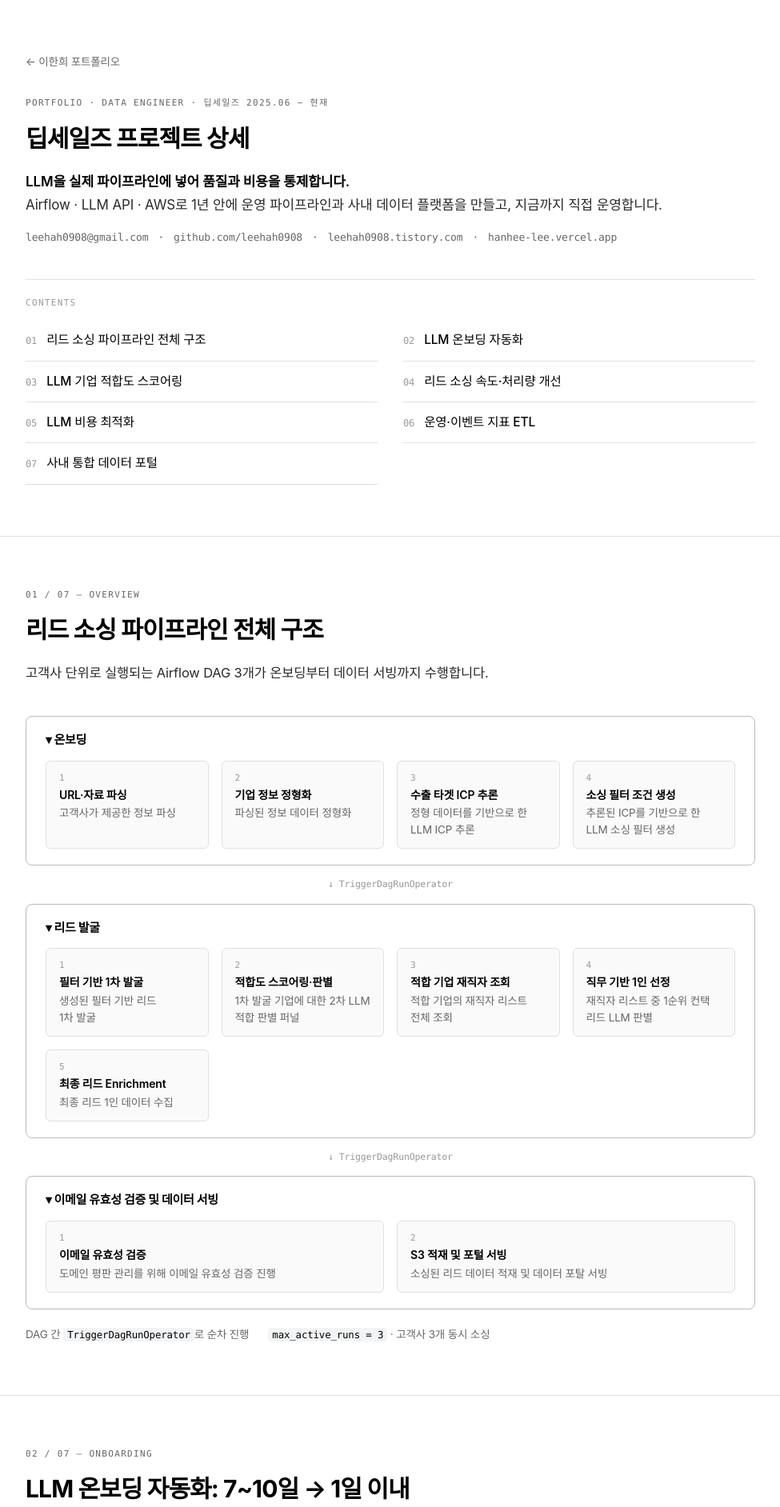
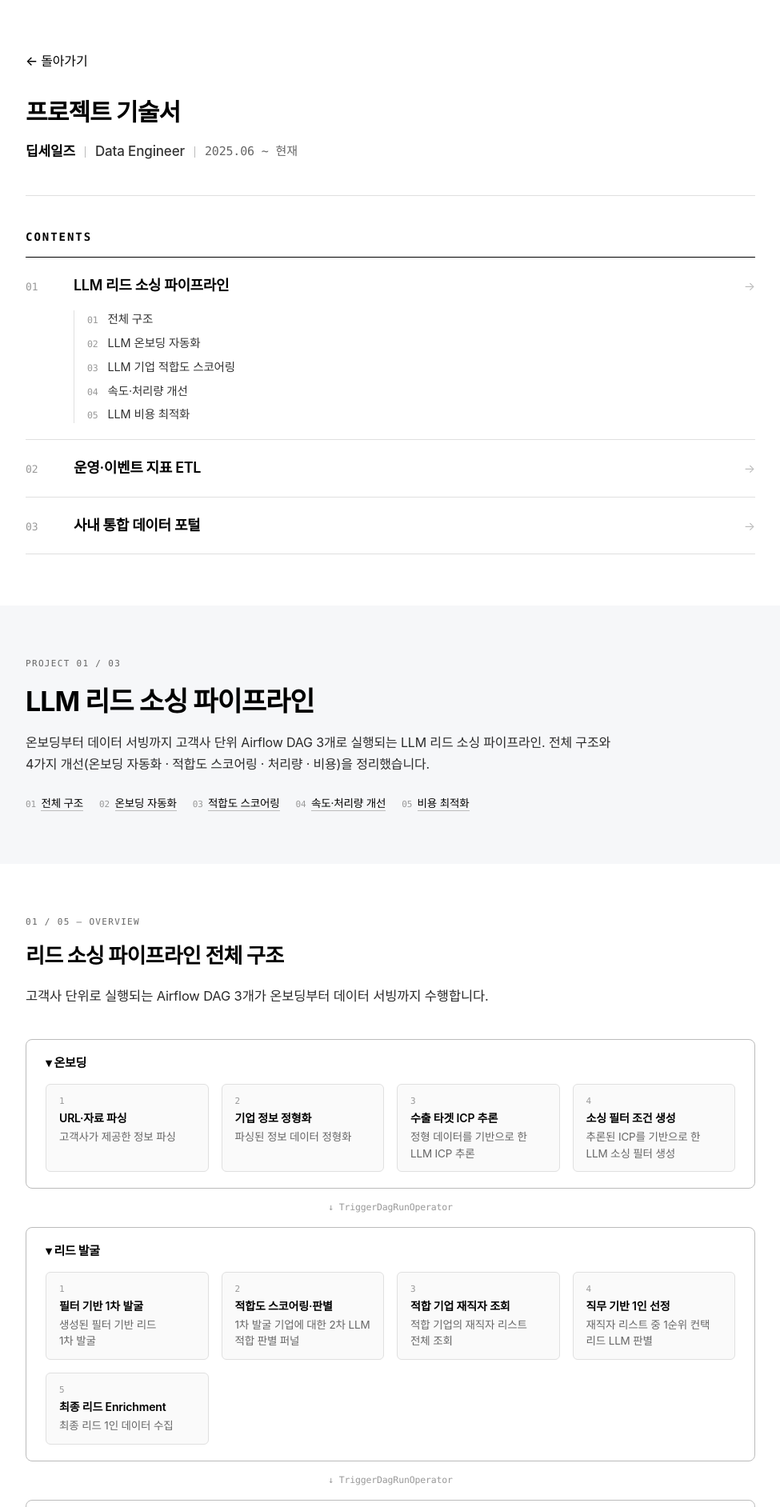
Before and after one commit to leehah0908/hh_portfolio, a plain HTML site: page detail.html in a window 1280 px wide. Shown: the part 60-1944 px from the top of the page at 80% size, without its empty margins (152-1127 px from the left). Drawn offline with Linux system fonts and the light colour scheme; a web font is replaced by a local one.

Commit message:
design: 프로젝트 기술서 표지·목차 정리, 프로젝트 3개 묶음 구조
- 경로 /deepsales → /detail, 상단 메뉴 제거
- 제목 "프로젝트 기술서", 소속·직함·기간 줄을 제목 아래로, 태그라인·연락처 삭제
- 챕터 1~5를 프로젝트 01로 묶고 02(ETL)·03(포털)과 회색 헤더 띠로 구분
- 목차: 번호 열 + 화살표, 프로젝트 01 하위 챕터는 세로 목록, 제목 블록과 구분선
- 전 페이지 스크롤바 숨김, index 버튼 문구 "프로젝트 기술서 보기"

Co-Authored-By: Claude Fable 5.1 <noreply@anthropic.com>

```diff
--- a/detail.html
+++ b/detail.html
@@ -3,7 +3,7 @@
     <head>
         <meta charset="utf-8" />
         <meta name="viewport" content="width=device-width, initial-scale=1" />
-        <title>딥세일즈 프로젝트 상세 · 이한희</title>
+        <title>프로젝트 기술서 · 이한희</title>
         <meta
             name="description"
             content="딥세일즈에서 설계·구축·운영한 LLM 리드 소싱 파이프라인, 운영·이벤트 지표 ETL, 사내 데이터 포털 상세."
@@ -14,7 +14,7 @@
         <meta property="og:locale" content="ko_KR" />
         <meta property="og:site_name" content="이한희 포트폴리오" />
         <meta property="og:url" content="https://hanhee-lee.vercel.app/detail" />
-        <meta property="og:title" content="딥세일즈 프로젝트 상세 · 이한희" />
+        <meta property="og:title" content="프로젝트 기술서 · 이한희" />
         <meta
             property="og:description"
             content="LLM을 실제 파이프라인에 넣어 품질과 비용을 통제합니다. 온보딩 자동화부터 데이터 포털까지 7개 프로젝트."
@@ -47,36 +47,29 @@
             <!-- 0) 표지 -->
             <section class="dt-hero" aria-labelledby="dt-title">
                 <div class="wrap-wide">
-                    <a class="dt-back" href="/#career">← 이한희 포트폴리오</a>
-                    <span class="eyebrow">Portfolio · Data Engineer · 딥세일즈 2025.06 ~ 현재</span>
-                    <h1 id="dt-title" class="sec-title">딥세일즈 프로젝트 상세</h1>
-                    <p class="dt-tagline">
-                        <b>LLM을 실제 파이프라인에 넣어 품질과 비용을 통제합니다.</b><br />
-                        Airflow · LLM API · AWS로 1년 안에 운영 파이프라인과 사내 데이터 플랫폼을
-                        만들고, 지금까지 직접 운영합니다.
-                    </p>
-                    <p class="dt-contacts">
-                        <a href="mailto:leehah0908@gmail.com">leehah0908@gmail.com</a>
-                        <span aria-hidden="true">·</span>
-                        <a href="https://github.com/leehah0908" target="_blank" rel="noopener"
-                            >github.com/leehah0908</a
-                        >
-                        <span aria-hidden="true">·</span>
-                        <a href="https://leehah0908.tistory.com" target="_blank" rel="noopener"
-                            >leehah0908.tistory.com</a
-                        >
-                        <span aria-hidden="true">·</span>
-                        <a href="/">hanhee-lee.vercel.app</a>
+                    <a class="dt-back" href="/#career">← 돌아가기</a>
+                    <h1 id="dt-title" class="sec-title">프로젝트 기술서</h1>
+                    <p class="dt-sub">
+                        <b>딥세일즈</b><span class="sep" aria-hidden="true"></span>Data Engineer<span
+                            class="sep"
+                            aria-hidden="true"
+                        ></span
+                        ><span class="mono">2025.06 ~ 현재</span>
                     </p>
 
                     <nav class="dt-toc" aria-label="목차">
                         <span class="lbl">Contents</span>
-                        <ol>
-                            <li><a href="#overview">리드 소싱 파이프라인 전체 구조</a></li>
+                        <ol class="toc-proj">
+                            <li>
+                                <a href="#lead-sourcing">LLM 리드 소싱 파이프라인</a>
+                                <ol class="toc-sub">
+                                    <li><a href="#overview">전체 구조</a></li>
                                     <li><a href="#onboarding">LLM 온보딩 자동화</a></li>
                                     <li><a href="#scoring">LLM 기업 적합도 스코어링</a></li>
-                            <li><a href="#throughput">리드 소싱 속도·처리량 개선</a></li>
+                                    <li><a href="#throughput">속도·처리량 개선</a></li>
                                     <li><a href="#cost">LLM 비용 최적화</a></li>
+                                </ol>
+                            </li>
                             <li><a href="#metrics-etl">운영·이벤트 지표 ETL</a></li>
                             <li><a href="#data-portal">사내 통합 데이터 포털</a></li>
                         </ol>
@@ -84,11 +77,32 @@
                 </div>
             </section>
 
+            <!-- ========== PROJECT 01: LLM 리드 소싱 파이프라인 (01~05) ========== -->
+            <div class="proj" id="lead-sourcing">
+                <section class="proj-head" aria-labelledby="p1-title">
+                    <div class="wrap-wide">
+                        <span class="eyebrow">Project 01 / 03</span>
+                        <h2 class="proj-title" id="p1-title">LLM 리드 소싱 파이프라인</h2>
+                        <p class="proj-lede">
+                            온보딩부터 데이터 서빙까지 고객사 단위 Airflow DAG 3개로 실행되는 LLM
+                            리드 소싱 파이프라인. 전체 구조와 4가지 개선(온보딩 자동화 · 적합도
+                            스코어링 · 처리량 · 비용)을 정리했습니다.
+                        </p>
+                        <ol class="chapters">
+                            <li><a href="#overview">전체 구조</a></li>
+                            <li><a href="#onboarding">온보딩 자동화</a></li>
+                            <li><a href="#scoring">적합도 스코어링</a></li>
+                            <li><a href="#throughput">속도·처리량 개선</a></li>
+                            <li><a href="#cost">비용 최적화</a></li>
+                        </ol>
+                    </div>
+                </section>
+
             <!-- 1) OVERVIEW -->
             <section id="overview" aria-labelledby="ov-title">
                 <div class="wrap-wide">
-                    <span class="eyebrow">01 / 07 — Overview</span>
-                    <h2 class="sec-title" id="ov-title">리드 소싱 파이프라인 전체 구조</h2>
+                    <span class="eyebrow">01 / 05 — Overview</span>
+                    <h3 class="sec-title" id="ov-title">리드 소싱 파이프라인 전체 구조</h3>
                     <p class="dt-lede">
                         고객사 단위로 실행되는 Airflow DAG 3개가 온보딩부터 데이터 서빙까지
                         수행합니다.
@@ -167,8 +181,8 @@
             <!-- 2) ONBOARDING -->
             <section id="onboarding" aria-labelledby="ob-title">
                 <div class="wrap-wide">
-                    <span class="eyebrow">02 / 07 — Onboarding</span>
-                    <h2 class="sec-title" id="ob-title">LLM 온보딩 자동화: 7~10일 → 1일 이내</h2>
+                    <span class="eyebrow">02 / 05 — Onboarding</span>
+                    <h3 class="sec-title" id="ob-title">LLM 온보딩 자동화: 7~10일 → 1일 이내</h3>
 
                     <div class="dt-block">
                         <span class="lbl">Problem</span>
@@ -262,10 +276,10 @@
             <!-- 3) SCORING -->
             <section id="scoring" aria-labelledby="sc-title">
                 <div class="wrap-wide">
-                    <span class="eyebrow">03 / 07 — Scoring</span>
-                    <h2 class="sec-title" id="sc-title">
+                    <span class="eyebrow">03 / 05 — Scoring</span>
+                    <h3 class="sec-title" id="sc-title">
                         LLM 기업 적합도 스코어링: 리드 품질 개선 및 리소스 비용 절감
-                    </h2>
+                    </h3>
 
                     <div class="dt-block">
                         <span class="lbl">Problem</span>
@@ -361,8 +375,8 @@
             <!-- 4) THROUGHPUT -->
             <section id="throughput" aria-labelledby="tp-title">
                 <div class="wrap-wide">
-                    <span class="eyebrow">04 / 07 — Throughput</span>
-                    <h2 class="sec-title" id="tp-title">소싱 처리 속도와 처리량 개선</h2>
+                    <span class="eyebrow">04 / 05 — Throughput</span>
+                    <h3 class="sec-title" id="tp-title">소싱 처리 속도와 처리량 개선</h3>
 
                     <div class="dt-block">
                         <span class="lbl">Problem</span>
@@ -445,11 +459,11 @@
             <!-- 5) COST -->
             <section id="cost" aria-labelledby="co-title">
                 <div class="wrap-wide">
-                    <span class="eyebrow">05 / 07 — Cost</span>
+                    <span class="eyebrow">05 / 05 — Cost</span>
                     <!-- TODO(수치 공개 범위): 달러 금액 표기 여부 결정 후 유지/비율 표현으로 교체 -->
-                    <h2 class="sec-title" id="co-title">
+                    <h3 class="sec-title" id="co-title">
                         LLM 비용 최적화: 고객사당 리드 소싱 비용 월 $7~8에서 $1~1.5로 절감
-                    </h2>
+                    </h3>
 
                     <div class="dt-block">
                         <span class="lbl">Problem</span>
@@ -546,15 +560,22 @@
                 </div>
             </section>
 
-            <!-- 6) METRICS ETL -->
-            <section id="metrics-etl" aria-labelledby="me-title">
+            </div>
+
+            <!-- ========== PROJECT 02: 운영·이벤트 지표 ETL ========== -->
+            <div class="proj" id="metrics-etl">
+                <section class="proj-head" aria-labelledby="me-title">
                     <div class="wrap-wide">
-                    <span class="eyebrow">06 / 07 — Metrics ETL</span>
-                    <h2 class="sec-title" id="me-title">운영·이벤트 지표 ETL 파이프라인 구축</h2>
-                    <p class="dt-lede">
+                        <span class="eyebrow">Project 02 / 03</span>
+                        <h2 class="proj-title" id="me-title">운영·이벤트 지표 ETL 파이프라인 구축</h2>
+                        <p class="proj-lede">
                             신규 서비스의 운영 지표를 전사가 같은 기준으로 확인할 수 있도록 DW/DM을
                             설계하고, 산출부터 Slack 알림까지 Airflow로 자동화
                         </p>
+                    </div>
+                </section>
+            <section class="proj-body" aria-label="운영·이벤트 지표 ETL 상세">
+                <div class="wrap-wide">
 
                     <div class="dt-block">
                         <span class="lbl">Data Flow</span>
@@ -717,15 +738,22 @@
                 </div>
             </section>
 
-            <!-- 7) DATA PORTAL -->
-            <section id="data-portal" aria-labelledby="dp-title">
+            </div>
+
+            <!-- ========== PROJECT 03: 사내 통합 데이터 포털 ========== -->
+            <div class="proj" id="data-portal">
+                <section class="proj-head" aria-labelledby="dp-title">
                     <div class="wrap-wide">
-                    <span class="eyebrow">07 / 07 — Data Portal</span>
-                    <h2 class="sec-title" id="dp-title">사내 통합 데이터 포털, 풀스택 단독 개발</h2>
-                    <p class="dt-lede">
-                        여러 플랫폼에 산재된 업무 데이터를 한 곳에서 관리하고, 조회할 수 있는 데이터
-                        포털 개발
+                        <span class="eyebrow">Project 03 / 03</span>
+                        <h2 class="proj-title" id="dp-title">사내 통합 데이터 포털, 풀스택 단독 개발</h2>
+                        <p class="proj-lede">
+                            여러 플랫폼에 산재된 업무 데이터를 한 곳에서 관리하고, 조회할 수 있는
+                            데이터 포털 개발
                         </p>
+                    </div>
+                </section>
+            <section class="proj-body" aria-label="사내 통합 데이터 포털 상세">
+                <div class="wrap-wide">
 
                     <div class="dt-block">
                         <span class="lbl">통합</span>
@@ -809,9 +837,11 @@
                 </div>
             </section>
 
+            </div>
+
             <section class="dt-foot" aria-label="돌아가기">
                 <div class="wrap-wide">
-                    <a class="dt-back" href="/#career">← 이한희 포트폴리오로 돌아가기</a>
+                    <a class="dt-back" href="/#career">← 돌아가기</a>
                 </div>
             </section>
         </main>
--- a/style.css
+++ b/style.css
@@ -40,6 +40,9 @@
    ============================================================ */
 *, *::before, *::after { box-sizing: border-box; }
 html { -webkit-text-size-adjust: 100%; }
+/* 전 페이지 스크롤바 숨김 (스크롤 동작은 그대로) */
+html { scrollbar-width: none; }
+html::-webkit-scrollbar { display: none; }
 body {
   margin: 0;
   background: var(--bg);
@@ -346,19 +349,47 @@ section:first-of-type { border-top: 0; }
 
 /* 표지 */
 .dt-hero { padding: var(--s16) 0 var(--s12); }
-.dt-back { display: inline-block; font-size: 13.5px; color: var(--muted); text-decoration: none; margin-bottom: var(--s8); }
+.dt-back { display: inline-block; font-size: 16px; font-weight: 500; color: var(--ink); text-decoration: none; margin-bottom: var(--s8); }
 .dt-back:hover { color: var(--accent); text-decoration: underline; }
 .dt-tagline { margin-top: var(--s5); font-size: 17px; line-height: 1.7; color: var(--ink-lede); }
 .dt-tagline b { color: var(--ink); font-weight: 600; }
 .dt-contacts { margin-top: var(--s4); font-family: var(--font-mono); font-size: 13px; color: var(--muted); display: flex; flex-wrap: wrap; gap: var(--s2) var(--s3); }
 .dt-contacts a { color: var(--muted); text-decoration: none; }
 .dt-contacts a:hover { color: var(--accent); text-decoration: underline; }
-.dt-toc { margin-top: var(--s10); padding-top: var(--s5); border-top: 1px solid var(--line); }
-.dt-toc ol { list-style: none; margin: 0; padding: 0; display: grid; grid-template-columns: repeat(2, minmax(0, 1fr)); gap: 0 var(--s8); counter-reset: toc; }
-.dt-toc li { counter-increment: toc; display: flex; gap: var(--s3); align-items: baseline; padding: var(--s3) 0; border-bottom: 1px solid var(--line); }
-.dt-toc li::before { content: counter(toc, decimal-leading-zero); font-family: var(--font-mono); font-size: 12px; color: var(--faint); flex: none; }
-.dt-toc a { color: var(--ink); text-decoration: none; font-size: 15.5px; font-weight: 500; }
-.dt-toc a:hover { color: var(--accent); }
+/* 제목 아래 소속·직함·기간 한 줄. 눈썹보다 크고 진하게 */
+.dt-sub { margin-top: var(--s4); display: flex; flex-wrap: wrap; align-items: center; gap: var(--s3); font-size: 17px; color: var(--ink-2); font-weight: 500; }
+.dt-sub b { color: var(--ink); font-weight: 700; }
+.dt-sub .mono { font-family: var(--font-mono); font-size: 15px; font-weight: 400; color: var(--muted); }
+.dt-sub .sep { width: 1px; height: 14px; background: var(--line-strong); }
+/* 목차: 번호 열 + 제목, 프로젝트 01 아래에는 챕터 5개를 같은 폭의 칸으로 */
+/* 제목 블록과 목차 사이는 구분선 하나로 나눈다 */
+.dt-toc { margin-top: var(--s10); padding-top: var(--s10); border-top: 1px solid var(--line); }
+.dt-toc .lbl { margin-bottom: 0; padding-bottom: var(--s3); border-bottom: 1px solid var(--ink); font-size: 14px; font-weight: 700; letter-spacing: 0.14em; color: var(--ink); }
+.toc-proj { list-style: none; margin: 0; padding: 0; counter-reset: toc; }
+.toc-proj > li { counter-increment: toc; display: grid; grid-template-columns: 48px minmax(0, 1fr) 20px; column-gap: var(--s3); align-items: baseline; padding: var(--s5) 0; border-bottom: 1px solid var(--line); }
+.toc-proj > li::before { content: counter(toc, decimal-leading-zero); font-family: var(--font-mono); font-size: 13px; color: var(--faint); font-variant-numeric: tabular-nums; }
+.toc-proj > li::after { content: "→"; grid-column: 3; grid-row: 1; justify-self: end; font-size: 15px; color: var(--line-strong); }
+.toc-proj > li:hover::after { color: var(--accent); }
+.toc-proj > li > a { grid-column: 2; grid-row: 1; color: var(--ink); text-decoration: none; font-size: 18px; font-weight: 600; letter-spacing: -0.02em; }
+.toc-proj > li > a:hover { color: var(--accent); }
+.toc-sub { list-style: none; margin: var(--s4) 0 0; padding: 0 0 0 var(--s4); grid-column: 2 / 4; display: grid; gap: var(--s2); border-left: 1px solid var(--line); counter-reset: sub; }
+.toc-sub li { counter-increment: sub; display: flex; align-items: baseline; gap: var(--s3); font-size: 14.5px; line-height: 1.5; }
+.toc-sub li::before { content: counter(sub, decimal-leading-zero); flex: none; font-family: var(--font-mono); font-size: 11.5px; color: var(--faint); font-variant-numeric: tabular-nums; }
+.toc-sub a { color: var(--ink-2); text-decoration: none; }
+.toc-sub a:hover { color: var(--accent); }
+
+/* 프로젝트 묶음: 회색 헤더 띠 + 챕터 섹션들 */
+.proj-head { background: #f6f7f9; border-top: 2px solid var(--ink); padding: var(--s12) 0; }
+.proj-title { font-size: 34px; font-weight: 700; letter-spacing: -0.03em; }
+.proj-lede { margin-top: var(--s4); font-size: 16px; line-height: 1.7; color: var(--ink-lede); max-width: 46em; }
+.chapters { list-style: none; margin: var(--s6) 0 0; padding: 0; display: flex; flex-wrap: wrap; gap: var(--s2) var(--s5); counter-reset: ch; }
+.chapters li { counter-increment: ch; font-size: 13.5px; }
+.chapters li::before { content: counter(ch, decimal-leading-zero) " "; font-family: var(--font-mono); font-size: 11px; color: var(--faint); }
+.chapters a { color: var(--ink); text-decoration: none; border-bottom: 1px solid var(--line-strong); padding-bottom: 1px; }
+.chapters a:hover { color: var(--accent); border-color: var(--accent); }
+.proj-head + section { border-top: 0; }
+.proj .sec-title { font-size: 26px; }
+.proj-body > .wrap-wide > .dt-block:first-child { margin-top: 0; }
 
 /* 공통 */
 .lbl {
@@ -496,8 +527,11 @@ section:first-of-type { border-top: 0; }
 
 @media (max-width: 767px) {
   .dt .sec-title { font-size: 24px; }
-  .dt-toc ol, .two-col, .compare, .results, .levers, .menus, .prompt-struct, .dataflow { grid-template-columns: minmax(0, 1fr); }
+  .proj-title { font-size: 26px; }
+  .proj .sec-title { font-size: 22px; }
+  .two-col, .compare, .results, .levers, .menus, .prompt-struct, .dataflow { grid-template-columns: minmax(0, 1fr); }
   .tables, .tables-dm { grid-template-columns: repeat(2, minmax(0, 1fr)); }
+  .toc-proj > li { grid-template-columns: 36px minmax(0, 1fr) 20px; }
   .funnel li { width: 100%; }
   .dataflow .df-stage, .dataflow .df-out { grid-column: auto; }
 }
```
Also changed, not shown: index.html (+1 -1 lines). Lines whose indentation alone changed are shown as unchanged.
